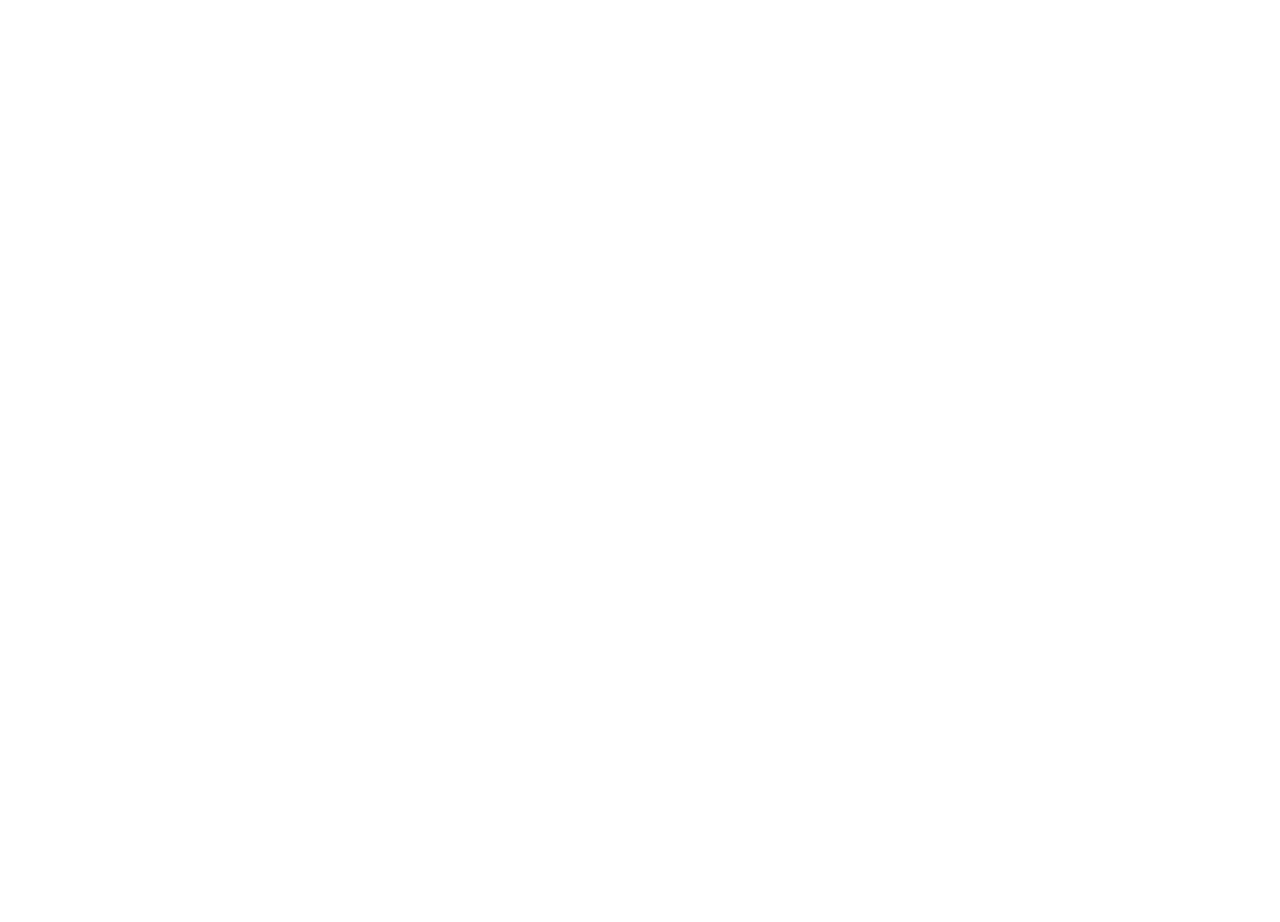
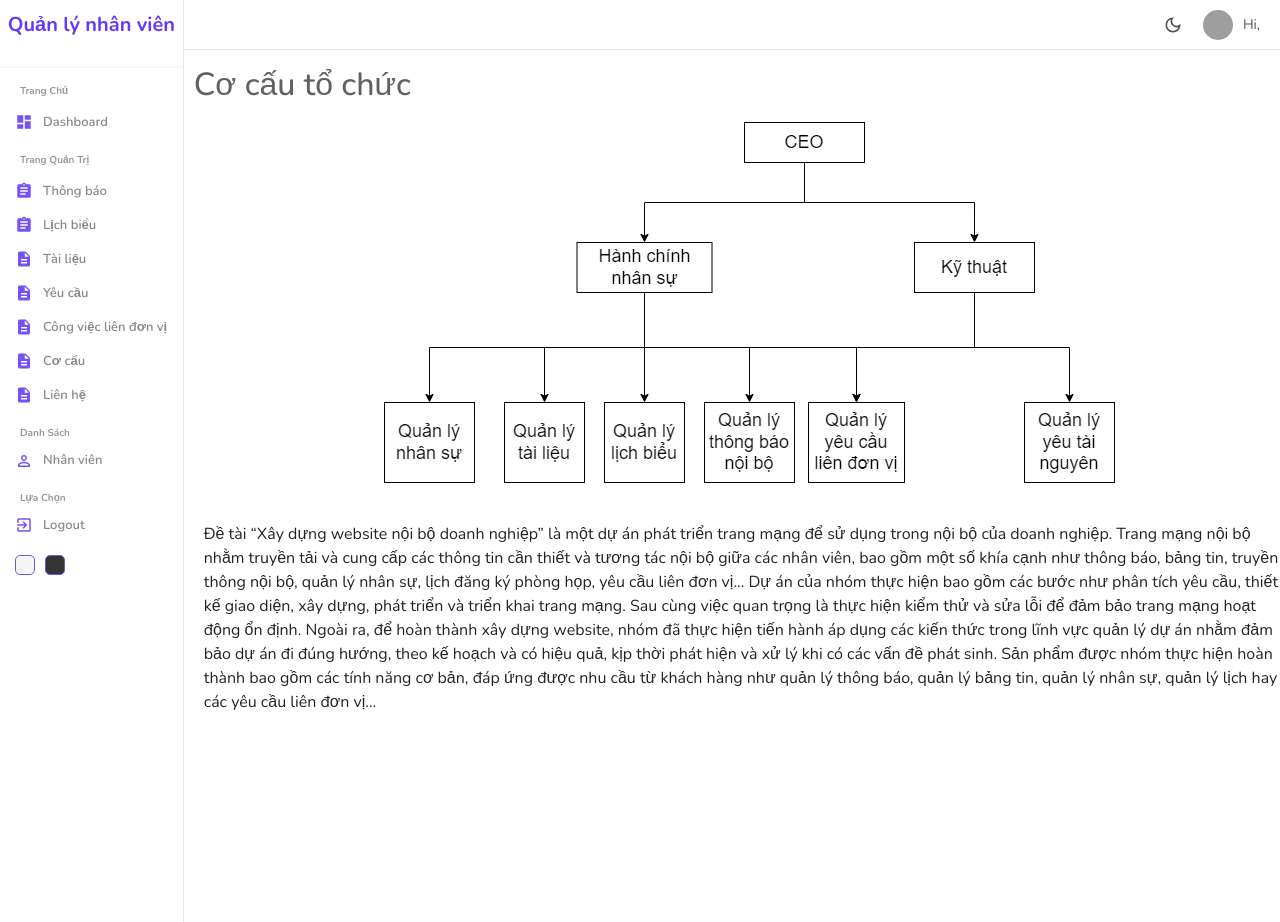
Before and after one commit to anvu20522165/STAFF_MANAGEMENT_FRONTEND, a React (Create React App) app: page /structure in a window 1280 px wide. Before the commit this address had no page. Before the commit the page ends 800 px from the top, so only its background shows below. Built offline with nearby package versions, Linux system fonts and the light colour scheme; grey boxes are pictures that could not be loaded.

Commit message:
structure update

```diff
--- a/src/App.js
+++ b/src/App.js
@@ -1,10 +1,10 @@
-import React, {useContext} from 'react';
+import React, { useContext } from 'react';
 import Home from './pages/home/Home';
 import Login from './pages/login/Login';
 import Single from './pages/single/Single';
-import {BrowserRouter, Route, Routes} from 'react-router-dom';
+import { BrowserRouter, Route, Routes } from 'react-router-dom';
 import './style/dark.scss';
-import {DarkModeContext} from './context/darkModeContext';
+import { DarkModeContext } from './context/darkModeContext';
 import List_user from './pages/list/list_users/List_user';
 import List_order from './pages/order/List_order';
 import Announcement from './pages/announcement/Announcement';
@@ -18,8 +18,10 @@
 import List_multiTask from './pages/list/list_multiTask/List_multiTask';
 import SingleMultiTask from './pages/multitask/View/Single';
 import Profile from './pages/Profile/Profile';
-import Notification from "./pages/notification/Notification";
+import Notification from './pages/notification/Notification';
 import 'bootstrap/dist/css/bootstrap.css';
+import Structure from './pages/structure/Structure';
+import Contact from './pages/contact/Contact';
 
 function App() {
     const { darkMode } = useContext(DarkModeContext);
@@ -32,6 +34,13 @@
 
                         <Route path="notice">
                             <Route index element={<Notification />} />
+                        </Route>
+
+                        <Route path="structure">
+                            <Route index element={<Structure />} />
+                        </Route>
+                        <Route path="contact">
+                            <Route index element={<Contact />} />
                         </Route>
 
                         <Route path="announcement">
--- a/src/components/sidebar/Sidebar.jsx
+++ b/src/components/sidebar/Sidebar.jsx
@@ -78,6 +78,20 @@
                             <span>Công việc liên đơn vị</span>
                         </Link>
                     </li>
+
+                    <li>
+                        <Link to="/structure" style={{ textDecoration: 'none' }}>
+                            <DescriptionIcon className="icon" />
+                            <span>Cơ cấu</span>
+                        </Link>
+                    </li>
+                    <li>
+                        <Link to="/contact" style={{ textDecoration: 'none' }}>
+                            <DescriptionIcon className="icon" />
+                            <span>Liên hệ</span>
+                        </Link>
+                    </li>
+
                     <p className="title">Danh Sách</p>
                     <Link to="/users" style={{ textDecoration: 'none' }}>
                         <li>
--- a/src/pages/contact/Contact.jsx
+++ b/src/pages/contact/Contact.jsx
@@ -0,0 +1,22 @@
+import React from 'react';
+import Sidebar from '../../components/sidebar/Sidebar';
+import Navbar from '../../components/navbar/Navbar';
+import './Contact.scss';
+const Contact = () => {
+    return (
+        <div className="home">
+            <Sidebar />
+            <div className="homeContainer">
+                <Navbar />
+                <div className="contactTitle">
+                    <b>Thông tin liên lạc</b>
+                </div>
+                <div className="content">
+                    <b>Liên hệ với chúng tôi</b>
+                </div>
+            </div>
+        </div>
+    );
+};
+
+export default Contact;
--- a/src/pages/structure/Structure.jsx
+++ b/src/pages/structure/Structure.jsx
@@ -1,7 +1,38 @@
 import React from 'react';
-
+import Sidebar from '../../components/sidebar/Sidebar';
+import Navbar from '../../components/navbar/Navbar';
+import './Structure.scss';
 function Structure() {
-    return <div></div>;
+    return (
+        <div className="home">
+            <Sidebar />
+            <div className="homeContainer">
+                <Navbar />
+                <div className="title">
+                    <h2>Cơ cấu tổ chức</h2>
+                </div>
+                <div className="imgContainer">
+                    <img src="/image/structure.jpg" alt="structureImage"></img>
+                </div>
+                <div className="contentContainer">
+                    <p>
+                        Đề tài “Xây dựng website nội bộ doanh nghiệp” là một dự án phát triển trang mạng để sử dụng
+                        trong nội bộ của doanh nghiệp. Trang mạng nội bộ nhằm truyền tải và cung cấp các thông tin cần
+                        thiết và tương tác nội bộ giữa các nhân viên, bao gồm một số khía cạnh như thông báo, bảng tin,
+                        truyền thông nội bộ, quản lý nhân sự, lịch đăng ký phòng họp, yêu cầu liên đơn vị... Dự án của
+                        nhóm thực hiện bao gồm các bước như phân tích yêu cầu, thiết kế giao diện, xây dựng, phát triển
+                        và triển khai trang mạng. Sau cùng việc quan trọng là thực hiện kiểm thử và sửa lỗi để đảm bảo
+                        trang mạng hoạt động ổn định. Ngoài ra, để hoàn thành xây dựng website, nhóm đã thực hiện tiến
+                        hành áp dụng các kiến thức trong lĩnh vực quản lý dự án nhằm đảm bảo dự án đi đúng hướng, theo
+                        kế hoạch và có hiệu quả, kịp thời phát hiện và xử lý khi có các vấn đề phát sinh. Sản phẩm được
+                        nhóm thực hiện hoàn thành bao gồm các tính năng cơ bản, đáp ứng được nhu cầu từ khách hàng như
+                        quản lý thông báo, quản lý bảng tin, quản lý nhân sự, quản lý lịch hay các yêu cầu liên đơn
+                        vị...
+                    </p>
+                </div>
+            </div>
+        </div>
+    );
 }
 
 export default Structure;
--- /dev/null
+++ b/src/pages/structure/Structure.scss
@@ -0,0 +1,18 @@
+.title {
+    margin-left: 10px;
+    width: 100%;
+    font-size: 24px;
+    color: rgb(97, 97, 97);
+    margin-bottom: 10px;
+    display: flex;
+    align-items: center;
+    justify-content: space-between;
+}
+.imgContainer {
+    height: 400px;
+    margin-left: 200px;
+}
+.contentContainer {
+    height: 400px;
+    margin-left: 20px;
+}
```
Also changed, not shown: public/image/structure.jpg (added), src/pages/contact/Contact.scss (added).
